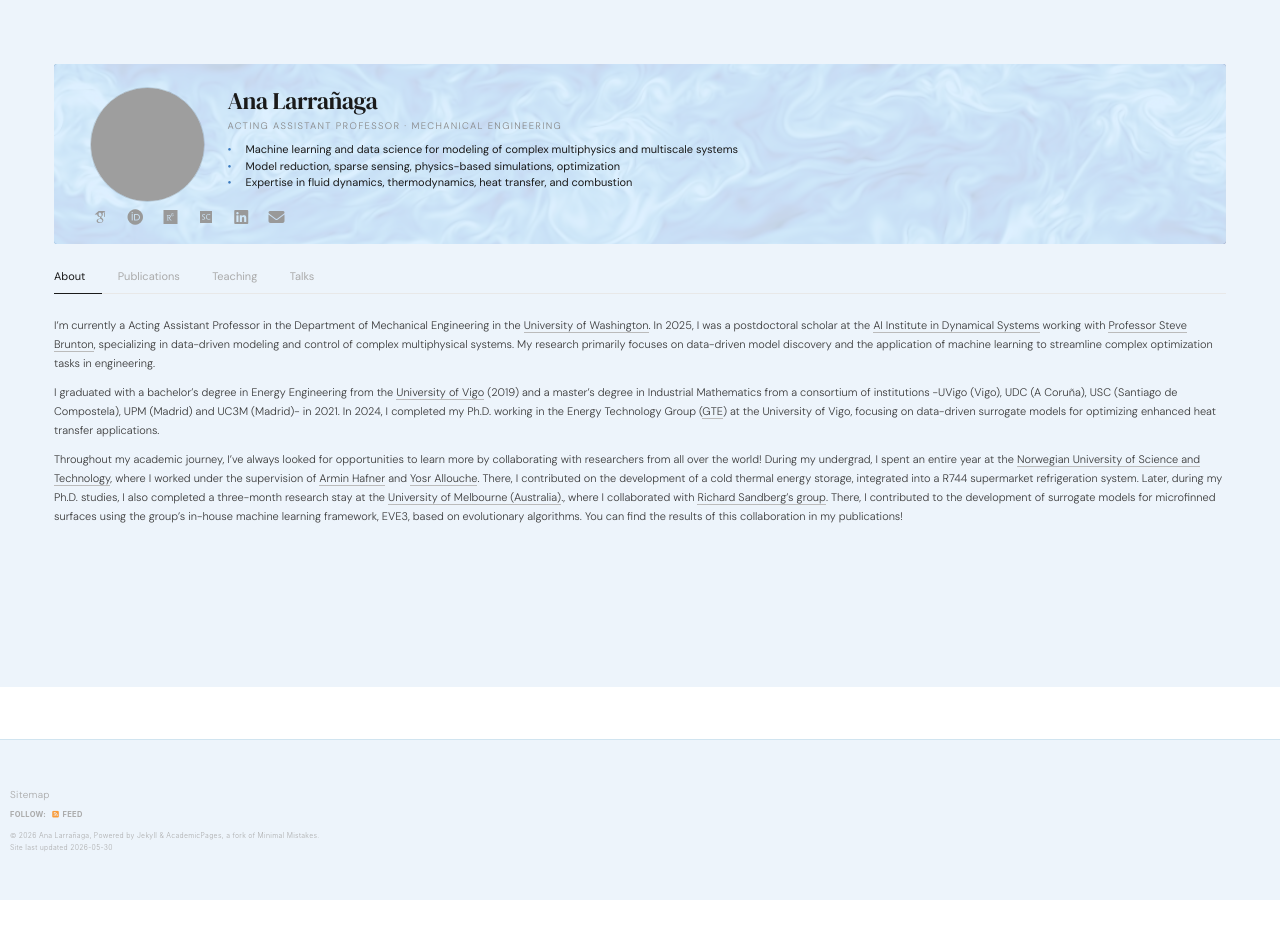
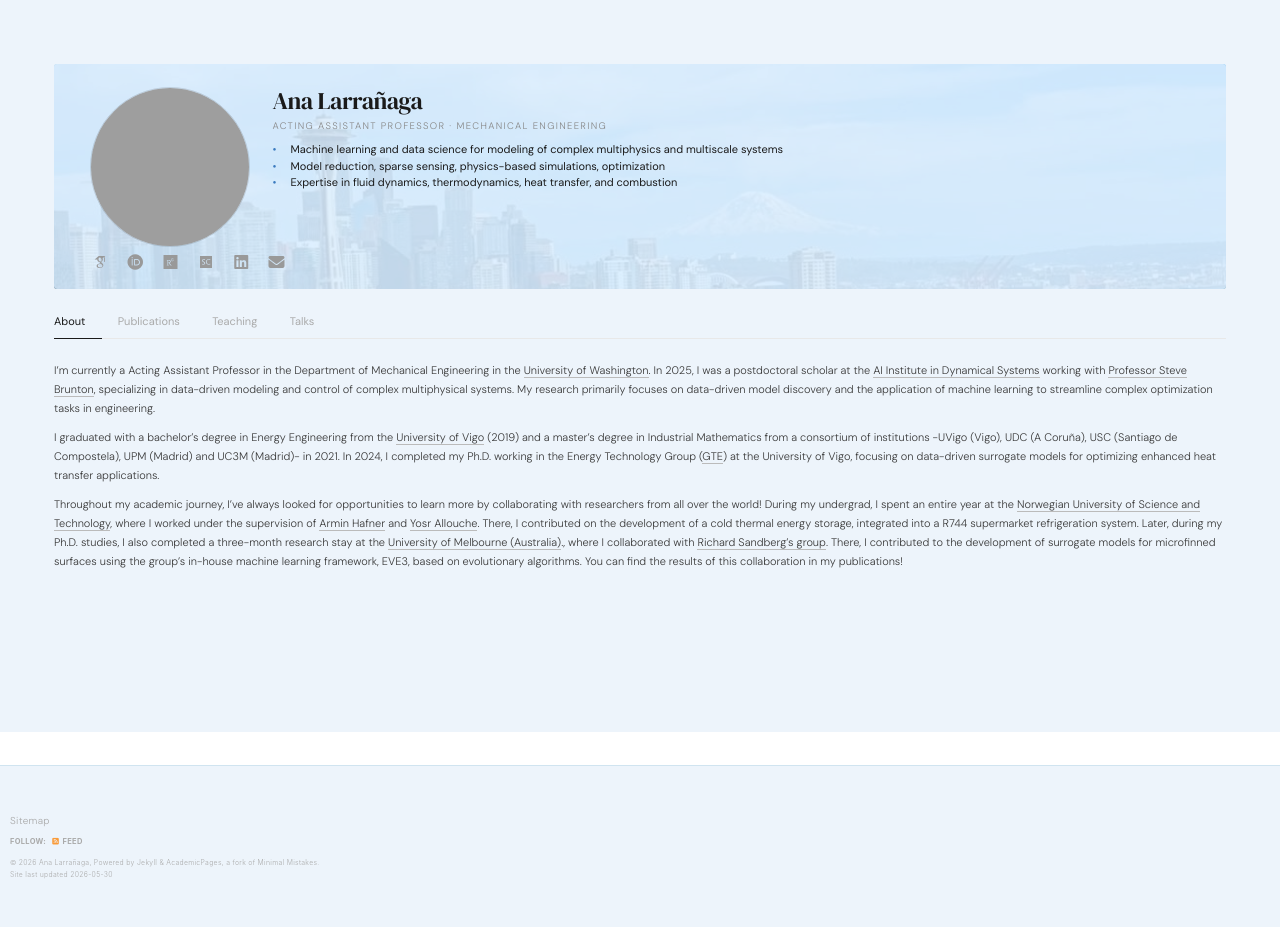
Before and after one commit to alarran/alarran.github.io, a Jekyll site: the page built from _pages/about.md, in a window 1280 px wide. Built offline with Jekyll 4.4.1, drawn with Linux system fonts in a browser that asks for light colours; some web fonts are replaced; a script that is not in the unit is left out; before the commit the page ends 900 px from its top, so only the background shows below that.

Commit message:
style: larger profile photo (160px), new background image

```diff
--- a/_sass/_academic-pages-custom.scss
+++ b/_sass/_academic-pages-custom.scss
@@ -344,8 +344,8 @@ a:hover {
 }
 
 .profile-avatar-sm {
-  width: 115px;
-  height: 115px;
+  width: 160px;
+  height: 160px;
   border-radius: 50%;
   object-fit: cover;
   border: 0.5px solid rgba(0, 0, 0, 0.12);
```
Also changed, not shown: images/background.jpg.
